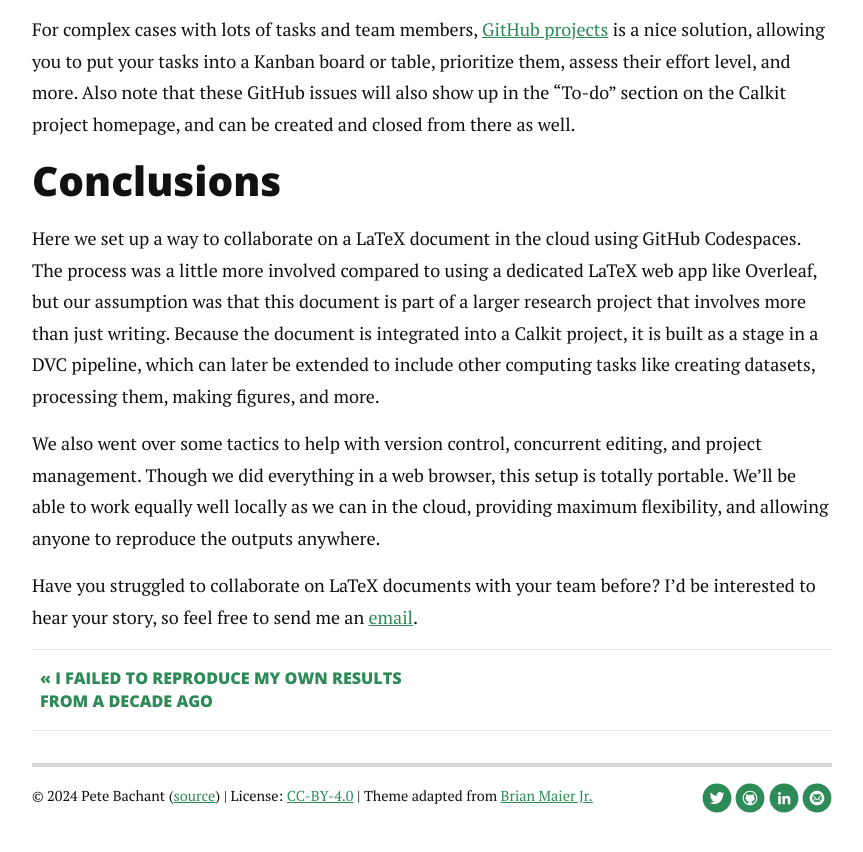
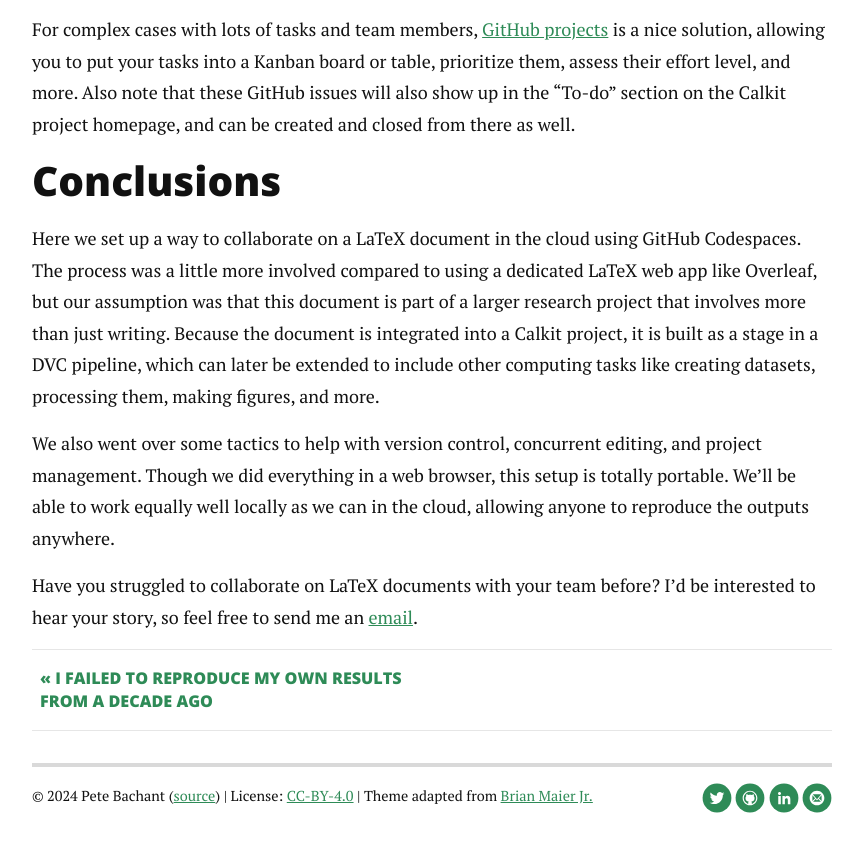
Before and after one commit to petebachant/petebachant.github.io, a Jekyll site: the page built from _posts/2024-12-13-latex-collab.markdown, in a window 1280 px wide and 900 px high, scrolled down 10948 px. Shown: the top 852 px of the window, without its empty margins (208-1071 px from the left). Built offline with Jekyll 4.4.1, drawn with Linux system fonts in a browser that asks for light colours; nearby versions of some CDN libraries; comment, search, counter and statistics services are not loaded.

Commit message:
Simplify

```diff
--- a/_posts/2024-12-13-latex-collab.markdown
+++ b/_posts/2024-12-13-latex-collab.markdown
@@ -372,8 +372,7 @@ and project management.
 Though we did everything in a web browser,
 this setup is totally portable.
 We'll be able to work equally well locally as we can in the cloud,
-providing maximum flexibility,
-and allowing anyone to reproduce the outputs anywhere.
+allowing anyone to reproduce the outputs anywhere.
 
 Have you struggled to collaborate on LaTeX documents with your team
 before?
```
